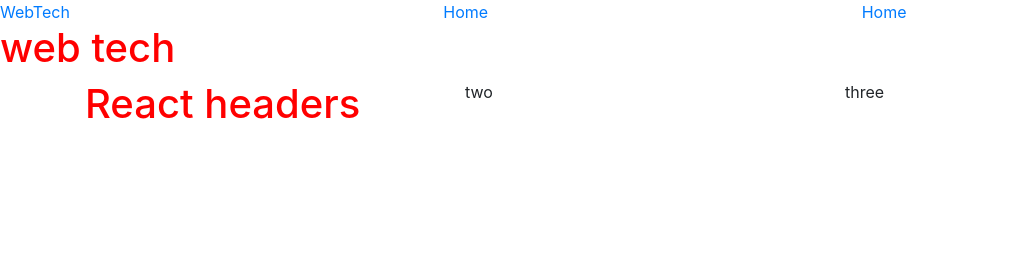
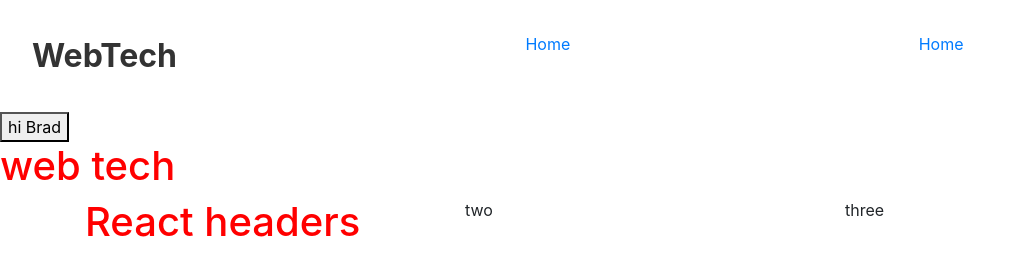
Before and after one commit to bradt6/web_tech_19, a React app: page / in a window 1280 px wide. Shown: the whole page, without its empty margins (0-1026 px from the left). Built offline with nearby package versions, Linux system fonts and the light colour scheme.

Commit message:
playing with react states

```diff
--- /dev/null
+++ b/src/components/button.js
@@ -0,0 +1,21 @@
+import React from 'react';
+
+export default class Button extends React.Component {
+    constructor(props) {
+        super(props);
+
+        this.state = {
+            title: "hi Brad"
+        }
+    }
+
+    onClick() {
+        this.setState({ title: this.state.title === "hi Brad" ? "sorry?" : "hi Brad"})
+    }
+
+    render() {
+        return (
+            <button onClick = {() => { this.onClick() }}>{this.state.title}</button>
+        )
+    }
+}
--- a/src/pages/home.js
+++ b/src/pages/home.js
@@ -1,12 +1,14 @@
 import React from 'react';
 import Header from '../components/header';
 import Grid from '../components/grid';
+import Button from '../components/button'
 
 export default class Home extends React.Component {
     render() {
         let myVar = "holy crap";
         return (
             <div>
+                <Button></Button>
                 <Header title= {this.props.title ? this.props.title : "no title given"}></Header>
                 <Grid data={[<div><h1> React headers</h1></div>, "two", "three"]} />
             </div>
--- a/src/sass/main.scss
+++ b/src/sass/main.scss
@@ -6,5 +6,16 @@ nav {
     display: flex;
     div {
         flex-grow: 1;
+        padding-left: 2rem;
+        padding-top: 2rem;
+        padding-bottom: 2rem;
+    }
+
+    div:first-child {
+        a {
+            color: #333;
+            font-size: 2rem;
+            font-weight: bolder;
+        }
     }
 }
```
Also changed, not shown: 1 other file.
